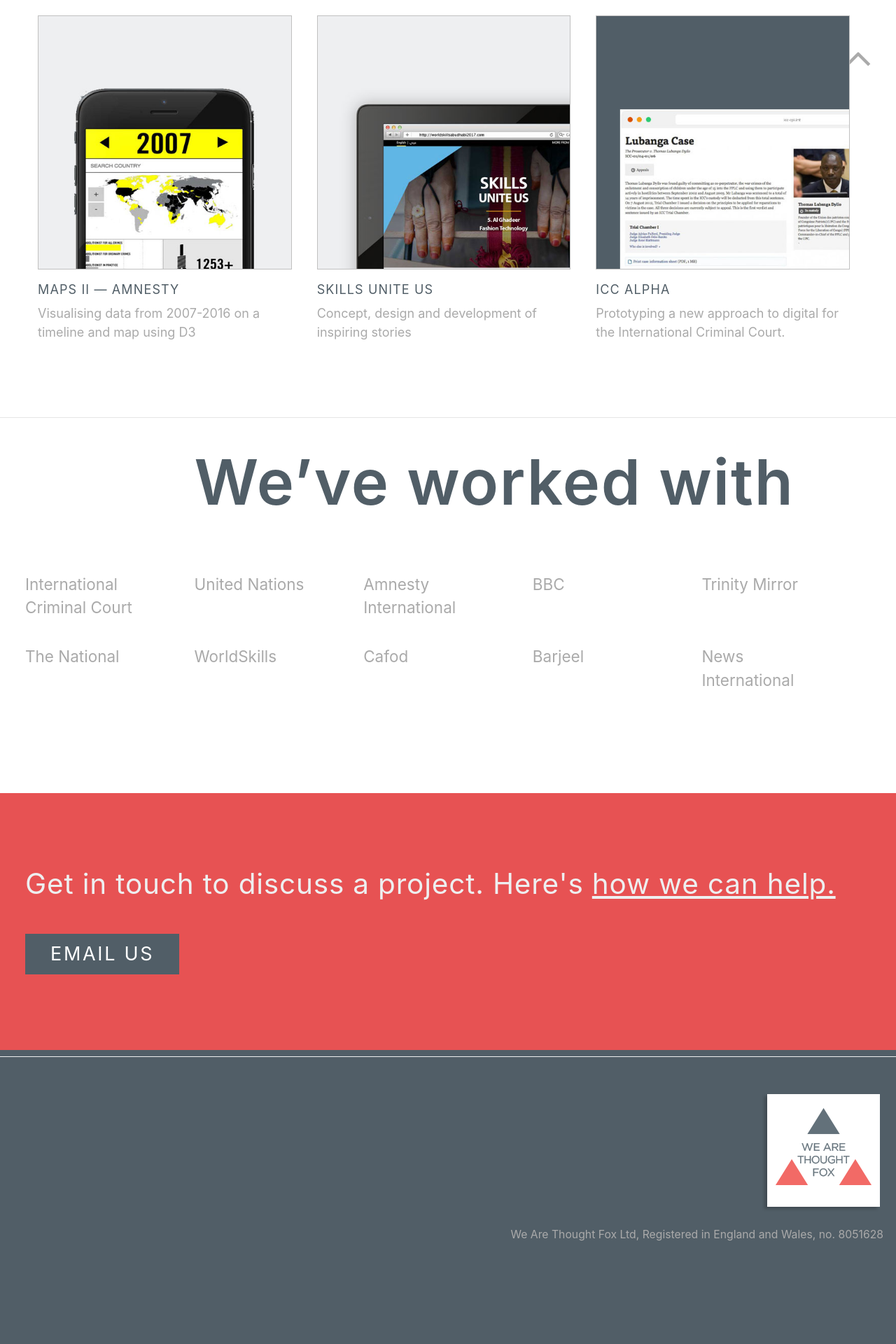
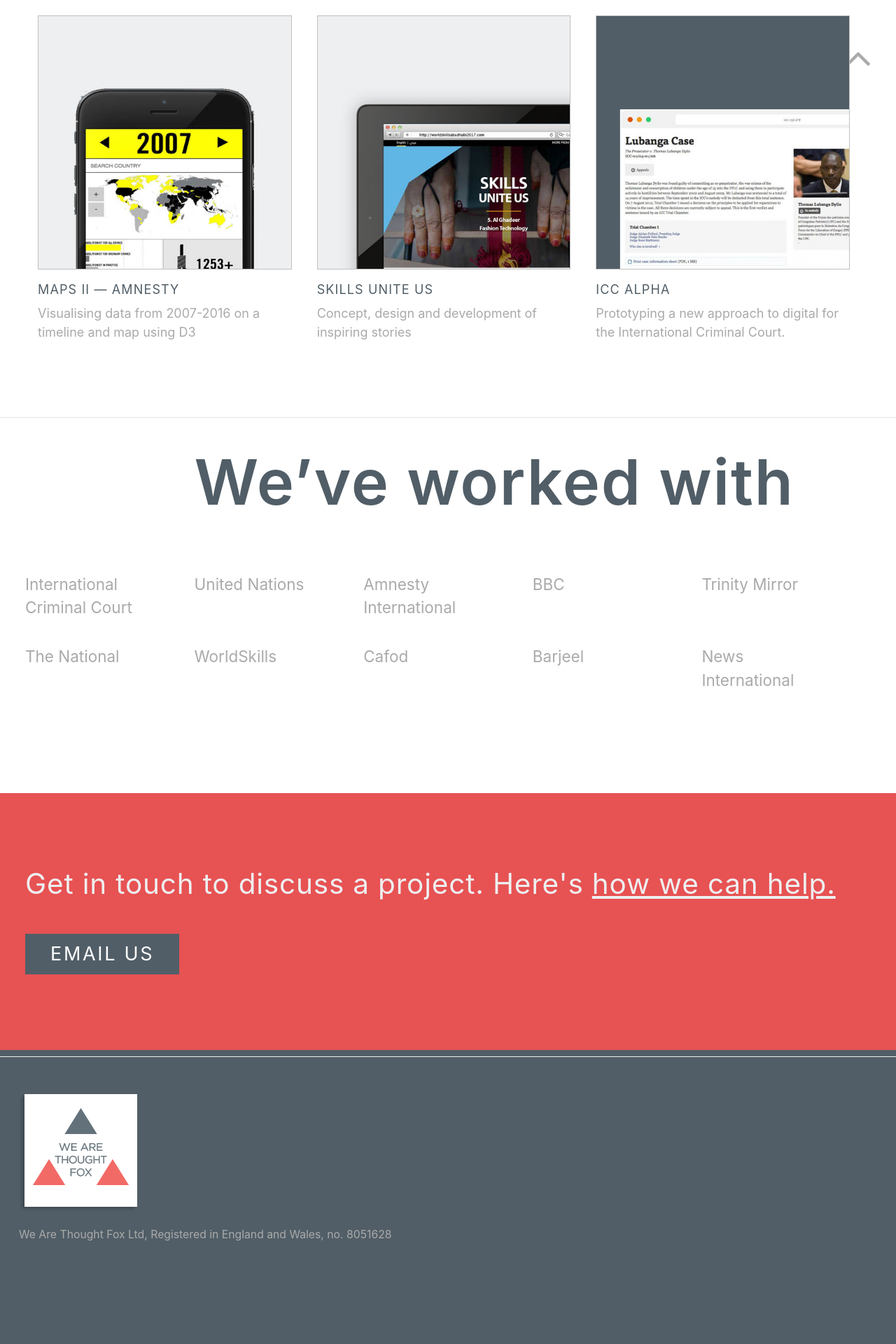
Before and after one commit to wearethoughtfox/wearethoughtfox, a Jekyll site: the page built from index.html, in a window 1280 px wide. Shown: the part 753-2673 px from the top of the page at 70% size. Built offline with Jekyll 4.4.1, drawn with Linux system fonts in a browser that asks for light colours.

Commit message:
Footer align left

```diff
--- a/_includes/footer.html
+++ b/_includes/footer.html
@@ -1,5 +1,5 @@
 <footer class="bg-secondary pt2 pb2 pb5-l cb" id="fadein-backtotop">
-  <div class = "bt b--customgrey tl tr-l pt4">
+  <div class = "bt b--customgrey pt4 ph2">
     <img class="mw4-5 mt2-l" src="{{ site.baseurl }}/images/logo.png" alt="{{ site.name }}" >
     <p class="f6 light-silver ph3 pb5">We Are Thought Fox Ltd, Registered in England and Wales, no. 8051628</p>
   </div>
```
